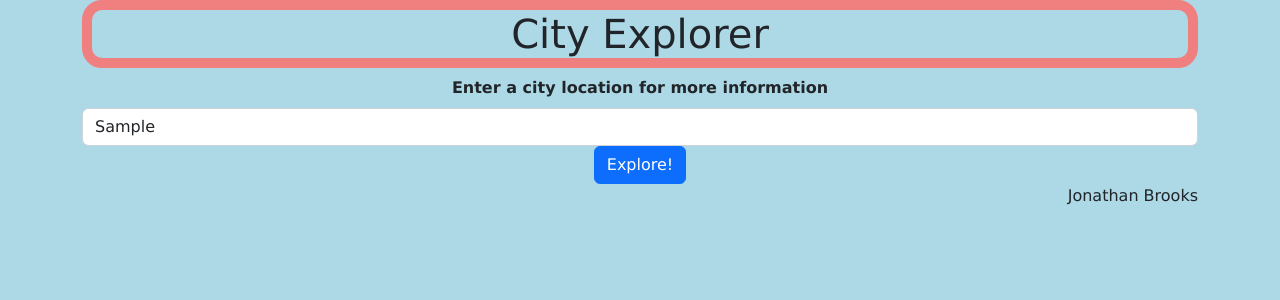
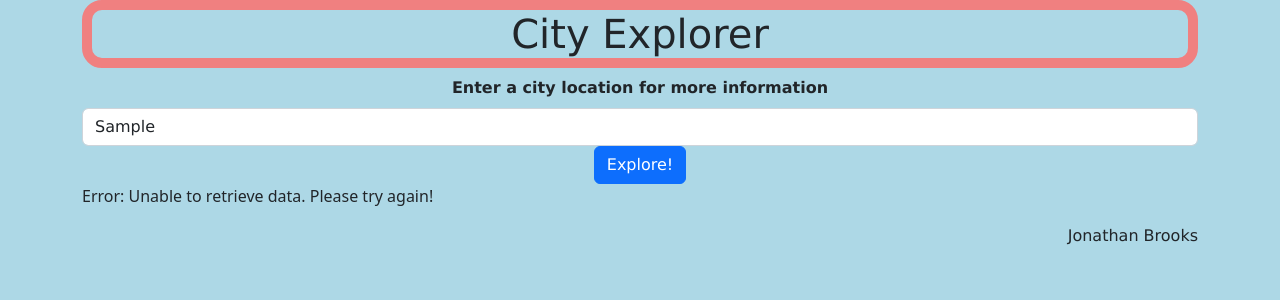
Before and after one commit to jonbrooks01/city-explorer, a React (Create React App) app: page / in a window 1280 px wide. Both pictures are taken after typing "Sample" into the empty fields and a click on the button "Explore!". Shown: the top 300 px of the page. Built offline with nearby package versions, Linux system fonts and the light colour scheme; no server answers.

Commit message:
added more steps

```diff
--- /dev/null
+++ b/src/Error.js
@@ -0,0 +1,15 @@
+import React from "react";
+
+class Error extends React.Component {
+  render(){
+    return(
+      <>
+      <p>Error: Unable to retrieve data. Please try again!</p>
+      </>
+    )
+  }
+}
+
+
+
+export default Error;
--- a/src/Main.js
+++ b/src/Main.js
@@ -1,6 +1,7 @@
 import React from "react";
 import { Button, Form} from "react-bootstrap";
 import Location from "./Location";
+import Error from "./Error";
 import axios from "axios";
 import Map from "./Map";
 import './Main.css'
@@ -13,7 +14,8 @@ class Main extends React.Component {
       city:'',
       cityName: '',
       cityLat: '',
-      cityLon: ''
+      cityLon: '',
+      displayError: false
     }
   }
 
@@ -26,6 +28,7 @@ class Main extends React.Component {
 
   handleExplorer = async (e) => {
     e.preventDefault();
+    try{
     let url = `https://us1.locationiq.com/v1/search?key=${process.env.REACT_APP_CITY_KEY}&q=${this.state.city}&format=json`
     console.log(url);
     const response = await axios.get(url)
@@ -36,6 +39,11 @@ class Main extends React.Component {
       cityLat: response.data[0].lat,
       cityLon: response.data[0].lon
     })
+  }
+  catch{ this.setState({
+    displayError:true
+  })
+  }
   }
 
   render() {
@@ -51,10 +59,11 @@ class Main extends React.Component {
 
         {this.state.displayInfo &&
           <>
+
+
             <Map
             cityLat={this.state.cityLat}
             cityLon={this.state.cityLon}
-
             />
 
             <Location
@@ -65,6 +74,14 @@ class Main extends React.Component {
             </>
 
   }
+  {this.state.displayError &&
+     <>
+        <Error
+
+        />
+     </>
+  }
+
       </>
     )
   }
```
Also changed, not shown: 1 other file (tests, documents, lock files or other folders).
